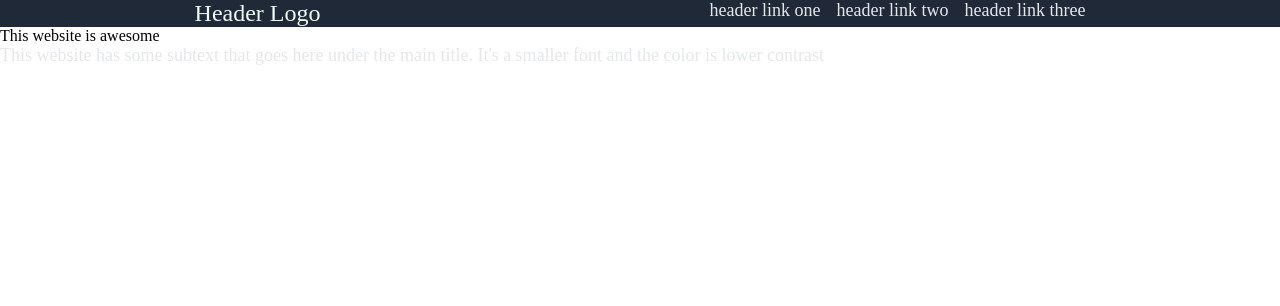
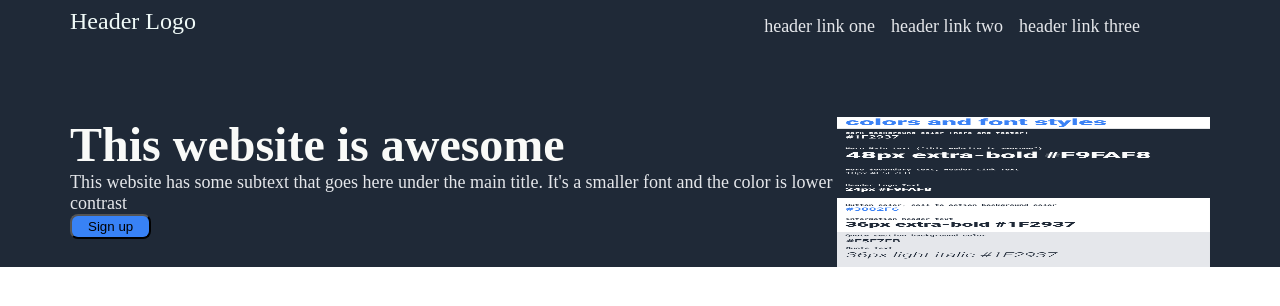
Before and after one commit to eliteUser7/flexbox-project-landing-page, a plain HTML site: page index.html in a window 1280 px wide. Drawn offline with Linux system fonts and the light colour scheme.

Commit message:
hero complete

```diff
--- a/index.html
+++ b/index.html
@@ -22,8 +22,13 @@
                 This website is awesome
             </div>
             <div class="text"> This website has some subtext that goes here under the main title. It's a smaller font and the color is lower contrast</div>
+            <button>Sign up</button>
+        </div>
+        <img src="./02.png" alt="this is a placeholder for and image">
+    </div>
 
-        </div>
+    <div class="part2">
+
     </div>
 </body>
 </html>
--- a/style.css
+++ b/style.css
@@ -4,11 +4,17 @@ body{
     margin:0;
     padding: 0;
 }
+/* *{
+    padding:0 70px;
+} */
 
-.header,.right-links{
+.header,.right-links,.part1{
     display: flex;
-    justify-content: space-around;
+    justify-content: space-between;
     background-color:#1F2937;
+    padding: 0 70px ;
+    padding-top: 8px;
+    padding-bottom: 40px;
 }
 .right-links{
     gap: 16px;
@@ -24,3 +30,22 @@ body{
     font-size: 18px;
     color: #E5E7EB;
 }
+/* NOW PART1 */
+.part1{
+padding: 0 70px;
+}
+
+img{
+    width: 400px;
+    height: 150px;
+}
+.hero-main{
+    font-size: 48px;
+    color: #F9FAF8;
+    font-weight:bold;
+}
+button{
+    background-color: #3882F6;
+    border-radius: 8px;
+    padding: 3px 16px;
+}
```
